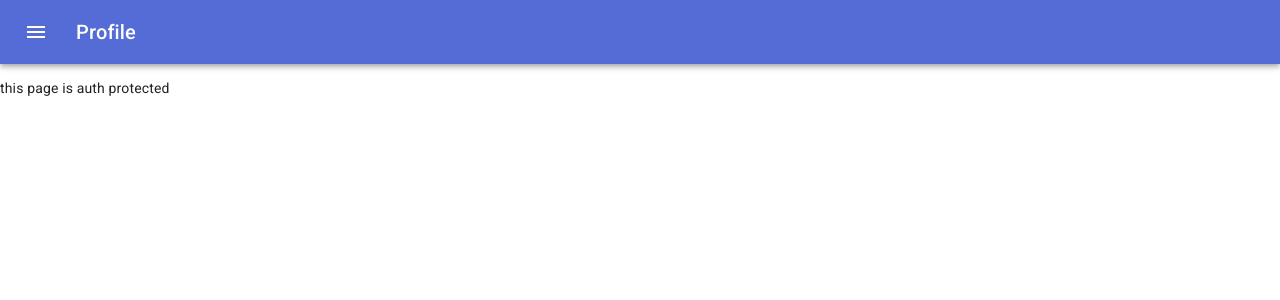
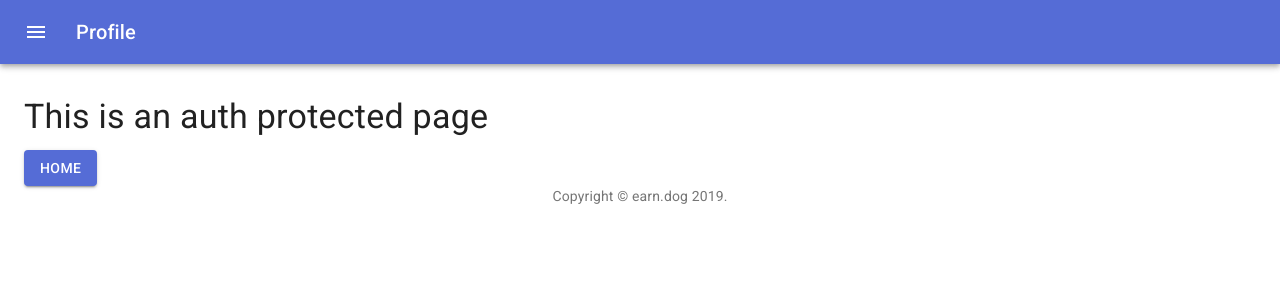
Before and after one commit to earn-dog/earn.dog, a Next.js app: page /Profile in a window 1280 px wide. Shown: the top 300 px of the page. Built offline with nearby package versions, Linux system fonts and the light colour scheme; no server answers; sample sign-in values are in the browser's storage.

Commit message:
Updated the styling of the profile page and added a home button

```diff
--- a/pages/Profile/index.js
+++ b/pages/Profile/index.js
@@ -1,13 +1,36 @@
 import React from "react";
 import withAuth from "../../src/helpers/withAuth";
+
+import { Container, Typography, Box, Button } from "@material-ui/core";
+
 import Navbar from "../../src/components/Navbar";
+import Link from "../../src/components/Link";
+import Copyright from "../../src/components/Copyright";
 
 const Profile = props => {
   const { currentUser } = props;
   return (
     <React.Fragment>
       <Navbar pageTitle={"Profile"} currentUser={currentUser} />
-      <p>this page is auth protected</p>
+
+      <Container maxWidth="xl">
+        <Box my={4}>
+          <Typography variant="h4" component="h1" gutterBottom>
+            This is an auth protected page
+          </Typography>
+          <Button
+            variant="contained"
+            color="primary"
+            component={Link}
+            naked
+            href="/"
+          >
+            Home
+          </Button>
+
+          <Copyright />
+        </Box>
+      </Container>
     </React.Fragment>
   );
 };
```
